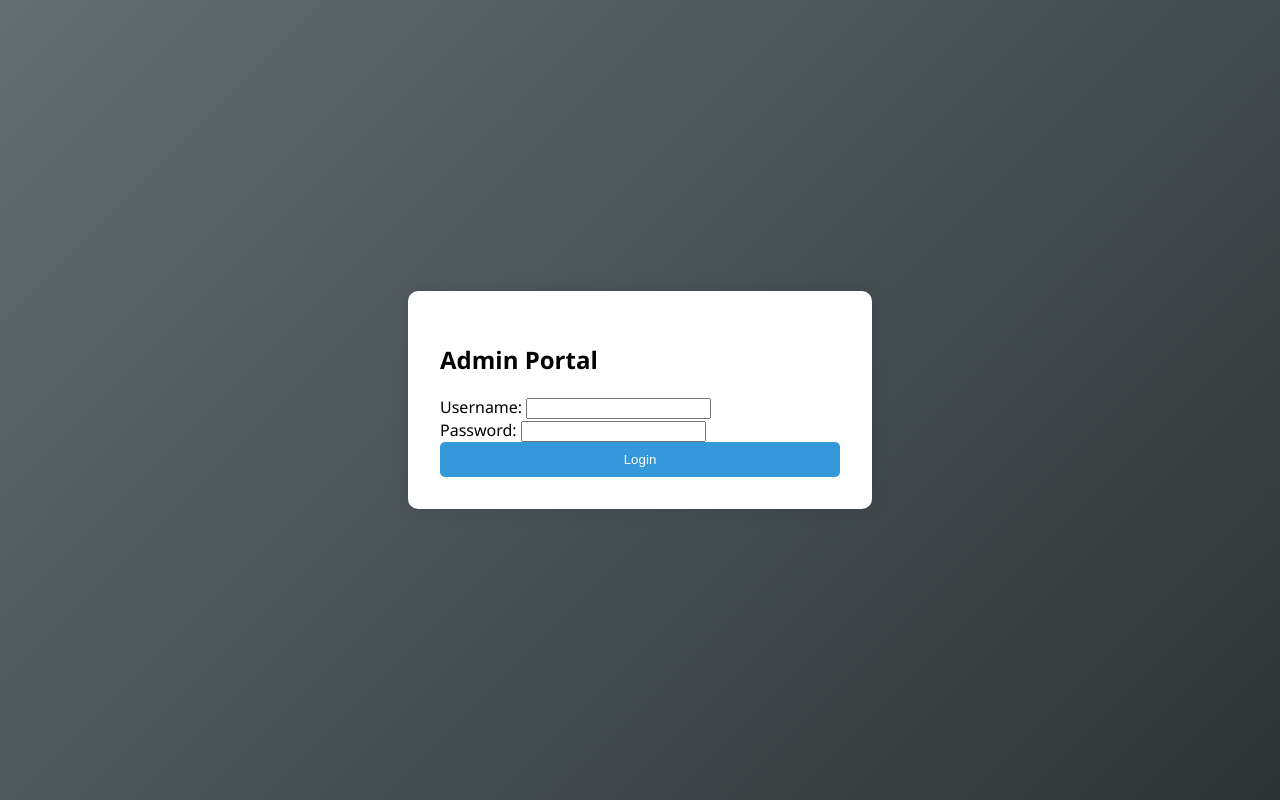
After one commit to Pavantext/NutriMood, a Flask app: page /admin/login in a window 1280 px wide. The commit adds this page. Run offline with Flask 3, Linux system fonts and the light colour scheme.

Commit message:
added new UI

```diff
--- a/app.py
+++ b/app.py
@@ -1,56 +1,229 @@
-from flask import Flask, render_template, request
+from flask import Flask, render_template, request, jsonify, session, redirect, url_for, abort
 import os
 from dotenv import load_dotenv
 from utils.embeddings import get_embedding
 from utils.pinecone_helper_new import get_new_index
 import google.generativeai as genai
+import time
+import re
+from datetime import timedelta, datetime
+import json
+from functools import wraps
+from models import db, User, Conversation, Message
+from flask_migrate import Migrate
+from utils.conversation_manager import ConversationManager
 
+# Load environment variables
 load_dotenv()
-
-app = Flask(__name__)
 
 # Configure Google Generative AI
 genai.configure(api_key=os.getenv("GOOGLE_API_KEY"))
 
-def get_recommendation(user_input):
-    # Embed the user input
-    query_embedding = get_embedding(user_input)
+# Initialize Flask app
+app = Flask(__name__)
+app.secret_key = os.getenv("SECRET_KEY")
+app.permanent_session_lifetime = timedelta(days=1)
 
-    # Query Pinecone
-    index = get_new_index()
-    results = index.query(vector=query_embedding, top_k=5, include_metadata=True)
-    matches = results['matches']
-    retrieved_foods = [match['metadata'] for match in matches]
+# Admin credentials
+ADMIN_USERNAME = os.getenv("ADMIN_USERNAME")
+ADMIN_PASSWORD = os.getenv("ADMIN_PASSWORD")
 
-    # Format context for Gemini
-    retrieved_text = "\n".join([
-        f"{item['name']}: {item['description']} (Region: {item['region']}, Mood: {item['mood']}, Time: {item['time']}, Diet: {item['diet']})"
-        for item in retrieved_foods
-    ])
+# Database configuration
+app.config['SQLALCHEMY_DATABASE_URI'] = os.getenv("DATABASE_URL")
+app.config['SQLALCHEMY_TRACK_MODIFICATIONS'] = False
+db.init_app(app)
+migrate = Migrate(app, db)
 
-    # Generate with Gemini
-    prompt = f"""
-    User query: {user_input}
+# Store conversation managers in memory
+conversation_managers = {}
 
-    Here are relevant food items from the database:
-    {retrieved_text}
+def get_conversation_manager(username):
+    if username not in conversation_managers:
+        conversation_managers[username] = ConversationManager()
+    return conversation_managers[username]
 
-    Suggest the best option(s) in a friendly and intelligent way:
-    """
+def admin_required(f):
+    @wraps(f)
+    def decorated_function(*args, **kwargs):
+        if not session.get('is_admin'):
+            return redirect(url_for('admin_login'))
+        return f(*args, **kwargs)
+    return decorated_function
 
-    model = genai.GenerativeModel('gemini-1.5-flash')
-    response = model.generate_content(prompt)
-    return response.text
+# Routes
+@app.route('/admin/login', methods=['GET', 'POST'])
+def admin_login():
+    if request.method == 'POST':
+        username = request.form.get('username')
+        password = request.form.get('password')
+        if username == ADMIN_USERNAME and password == ADMIN_PASSWORD:
+            session['is_admin'] = True
+            return redirect(url_for('admin_dashboard'))
+        return render_template('admin_login.html', error="Invalid credentials")
+    return render_template('admin_login.html')
+
+@app.route('/admin/dashboard')
+@admin_required
+def admin_dashboard():
+    users = User.query.all()
+    users_info = {}
+    for user in users:
+        conversations = Conversation.query.filter_by(user_id=user.id).all()
+        total_recommendations = sum(
+            len(msg.recommended_foods)
+            for conv in conversations
+            for msg in Message.query.filter_by(conversation_id=conv.id, sender='bot')
+        )
+        users_info[user.username] = {
+            'login_time': user.login_time.isoformat(),
+            'conversation_count': len(conversations),
+            'total_recommendations': total_recommendations
+        }
+    return render_template('admin_dashboard.html', users=users_info)
+
+@app.route('/login', methods=['POST'])
+def login():
+    try:
+        data = request.json
+        username = data.get('username', '').strip()
+        if not username:
+            return jsonify({'success': False, 'error': 'Username is required'}), 400
+
+        # Clear existing session
+        session.clear()
+
+        # Create new session
+        session.permanent = True
+        session['username'] = username
+
+        user = User.query.filter_by(username=username).first()
+        if not user:
+            user = User(username=username)
+            db.session.add(user)
+            db.session.commit()
+
+        get_conversation_manager(username)
+        return jsonify({'success': True, 'username': username})
+
+    except Exception as e:
+        print(f"Login error: {str(e)}")
+        return jsonify({'success': False, 'error': str(e)}), 500
+
+@app.route('/chat', methods=['POST'])
+def chat():
+    if request.content_type != 'application/json':
+        return jsonify({'error': 'Invalid content type'}), 415
+
+    try:
+        username = session.get('username')
+        if not username:
+            return jsonify({'success': False, 'error': 'User not logged in'}), 401
+
+        data = request.json
+        user_input = data['message']
+
+        user = User.query.filter_by(username=username).first()
+        if not user:
+            return jsonify({'success': False, 'error': 'User not found'}), 404
+
+        conversation_manager = get_conversation_manager(username)
+        intent_analysis = conversation_manager.analyze_user_intent(user_input)
+
+        conversation = Conversation(user_id=user.id)
+        db.session.add(conversation)
+        db.session.commit()
+
+        user_message = Message(
+            conversation_id=conversation.id,
+            sender='user',
+            content=user_input
+        )
+        db.session.add(user_message)
+        db.session.commit()
+
+        query_embedding = get_embedding(user_input)
+        index = get_new_index()
+
+        if intent_analysis['is_followup']:
+            context_terms = [
+                conversation_manager.conversation_state.get('last_meal_type', ''),
+                conversation_manager.conversation_state.get('last_dietary', ''),
+                conversation_manager.conversation_state.get('last_price_range', '')
+            ]
+            enhanced_query = f"{user_input} {' '.join(context_terms)}"
+            query_embedding = get_embedding(enhanced_query)
+
+        results = index.query(vector=query_embedding, top_k=10, include_metadata=True)
+        matches = results['matches']
+        retrieved_foods = [match['metadata'] for match in matches]
+
+        prompt = conversation_manager.generate_contextual_prompt(user_input, retrieved_foods)
+        model = genai.GenerativeModel('gemini-1.5-flash')
+        response = model.generate_content(prompt)
+
+        cleaned_response, recommended_food_ids = parse_response_and_recommendations(response.text)
+        filtered_foods = [
+            food for food in retrieved_foods
+            if str(food.get('id', '')) in recommended_food_ids
+        ] if recommended_food_ids else []
+
+        bot_message = Message(
+            conversation_id=conversation.id,
+            sender='bot',
+            content=cleaned_response,
+            recommended_foods=filtered_foods
+        )
+        db.session.add(bot_message)
+        db.session.commit()
+
+        conversation_manager.add_exchange(user_input, cleaned_response, filtered_foods)
+
+        return jsonify({
+            'response': cleaned_response,
+            'foods': filtered_foods,
+            'is_followup': intent_analysis['is_followup'],
+            'followup_type': intent_analysis['followup_type'],
+            'intent': intent_analysis['intent'],
+            'context_references': intent_analysis['context_references'],
+            'referenced_items': intent_analysis.get('referenced_items', []),
+            'conversation_state': conversation_manager.conversation_state
+        })
+
+    except Exception as e:
+        print(f"Error in chat endpoint: {str(e)}")
+        return jsonify({'error': 'An error occurred while processing your request.', 'details': str(e)}), 500
 
 @app.route('/')
 def home():
+    if 'username' not in session:
+        return redirect(url_for('login_page'))
     return render_template('index.html')
 
-@app.route('/recommend', methods=['POST'])
-def recommend():
-    user_input = request.form['query']
-    recommendation = get_recommendation(user_input)
-    return recommendation  # Return plain text instead of rendering template
+@app.route('/login')
+def login_page():
+    return render_template('index.html')  # This will trigger the login modal
+
+@app.route('/logout')
+def logout():
+    session.clear()
+    return redirect(url_for('home'))
+
+@app.before_request
+def check_valid_session():
+    exempt_endpoints = ['admin_login', 'static', 'login_page', 'login']
+    if request.endpoint in exempt_endpoints:
+        return
+    if 'username' not in session:
+        return jsonify({'error': 'Session expired'}), 401
+
+@app.after_request
+def add_security_headers(response):
+    response.headers['X-Content-Type-Options'] = 'nosniff'
+    response.headers['X-Frame-Options'] = 'DENY'
+    response.headers['Cache-Control'] = 'no-store, max-age=0'
+    response.headers['Pragma'] = 'no-cache'
+    response.headers['Expires'] = '0'
+    return response
 
 if __name__ == '__main__':
     app.run(debug=True)
--- /dev/null
+++ b/static/css/base.css
@@ -0,0 +1,97 @@
+/* Base Styles */
+body {
+    font-family: 'Segoe UI', sans-serif;
+    margin: 0;
+    padding: 0;
+    background: #f5f6fa;
+}
+
+/* Admin Login Styles */
+.login-container {
+    display: flex;
+    justify-content: center;
+    align-items: center;
+    min-height: 100vh;
+    background: linear-gradient(135deg, #636e72, #2d3436);
+}
+
+.admin-login-box {
+    background: white;
+    padding: 2rem;
+    border-radius: 10px;
+    box-shadow: 0 0 20px rgba(0,0,0,0.1);
+    width: 400px;
+}
+
+/* Dashboard Styles */
+.admin-container {
+    max-width: 1200px;
+    margin: 0 auto;
+    padding: 2rem;
+}
+
+.dashboard-grid {
+    display: grid;
+    grid-gap: 2rem;
+    grid-template-columns: 300px 1fr;
+}
+
+.data-table {
+    width: 100%;
+    border-collapse: collapse;
+    background: white;
+    border-radius: 8px;
+    overflow: hidden;
+    box-shadow: 0 1px 3px rgba(0,0,0,0.1);
+}
+
+.data-table th, .data-table td {
+    padding: 12px 15px;
+    text-align: left;
+    border-bottom: 1px solid #eee;
+}
+
+.data-table th {
+    background: #3498db;
+    color: white;
+}
+
+/* Conversation Styles */
+.conversation-list {
+    margin-top: 2rem;
+}
+
+.conversation-card {
+    background: white;
+    border-radius: 8px;
+    margin-bottom: 1rem;
+    padding: 1.5rem;
+    box-shadow: 0 2px 4px rgba(0,0,0,0.05);
+}
+
+/* Buttons */
+.btn-admin {
+    background: #3498db;
+    color: white;
+    padding: 10px 20px;
+    border: none;
+    border-radius: 5px;
+    cursor: pointer;
+    width: 100%;
+}
+
+.btn-admin:hover {
+    background: #2980b9;
+}
+
+/* Responsive Design */
+@media (max-width: 768px) {
+    .dashboard-grid {
+        grid-template-columns: 1fr;
+    }
+
+    .admin-login-box {
+        width: 90%;
+        margin: 1rem;
+    }
+}
--- /dev/null
+++ b/templates/admin_login.html
@@ -0,0 +1,28 @@
+<!DOCTYPE html>
+<html>
+<head>
+    <title>Admin Login - Food AI</title>
+    <link rel="stylesheet" href="{{ url_for('static', filename='css/base.css') }}">
+</head>
+<body>
+    <div class="login-container">
+        <div class="admin-login-box">
+            <h2>Admin Portal</h2>
+            {% if error %}
+                <div class="alert error">{{ error }}</div>
+            {% endif %}
+            <form method="POST">
+                <div class="form-group">
+                    <label>Username:</label>
+                    <input type="text" name="username" required>
+                </div>
+                <div class="form-group">
+                    <label>Password:</label>
+                    <input type="password" name="password" required>
+                </div>
+                <button type="submit" class="btn-admin">Login</button>
+            </form>
+        </div>
+    </div>
+</body>
+</html>
```
Also changed, not shown: templates/admin_dashboard.html (added, +80 -0 lines), templates/admin_user_details.html (added, +40 -0 lines), templates/index.html (+168 -5 lines).
